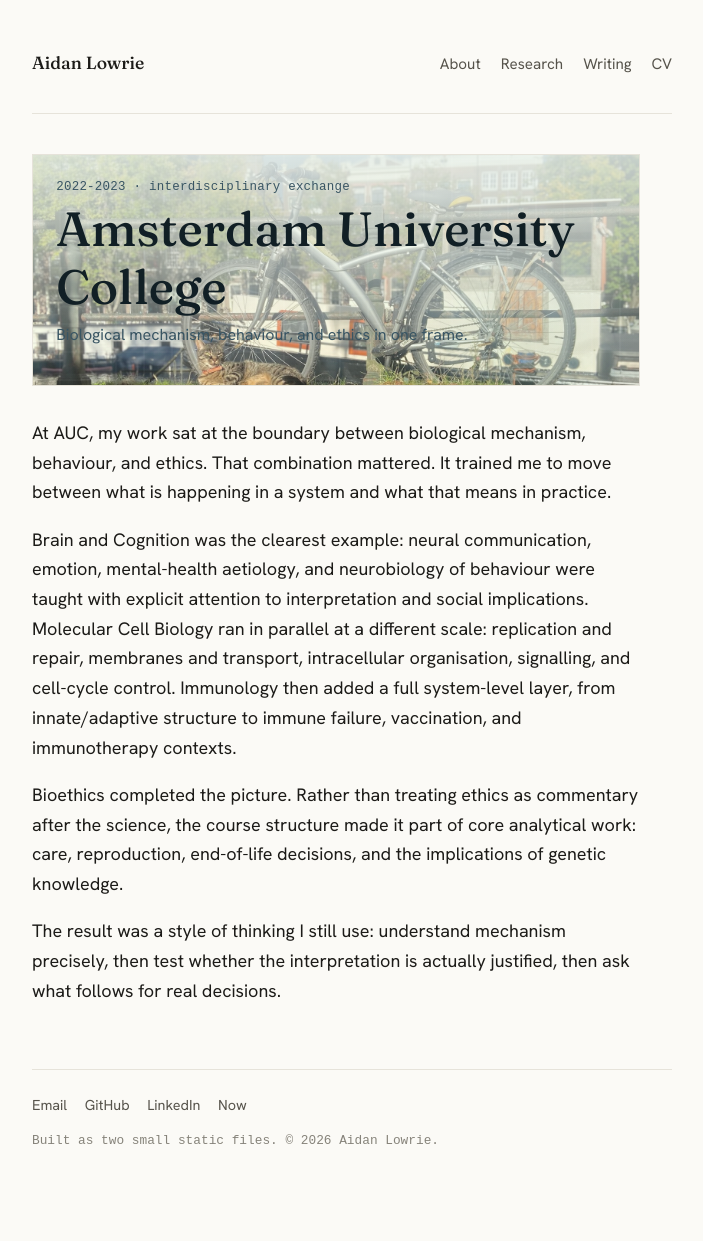
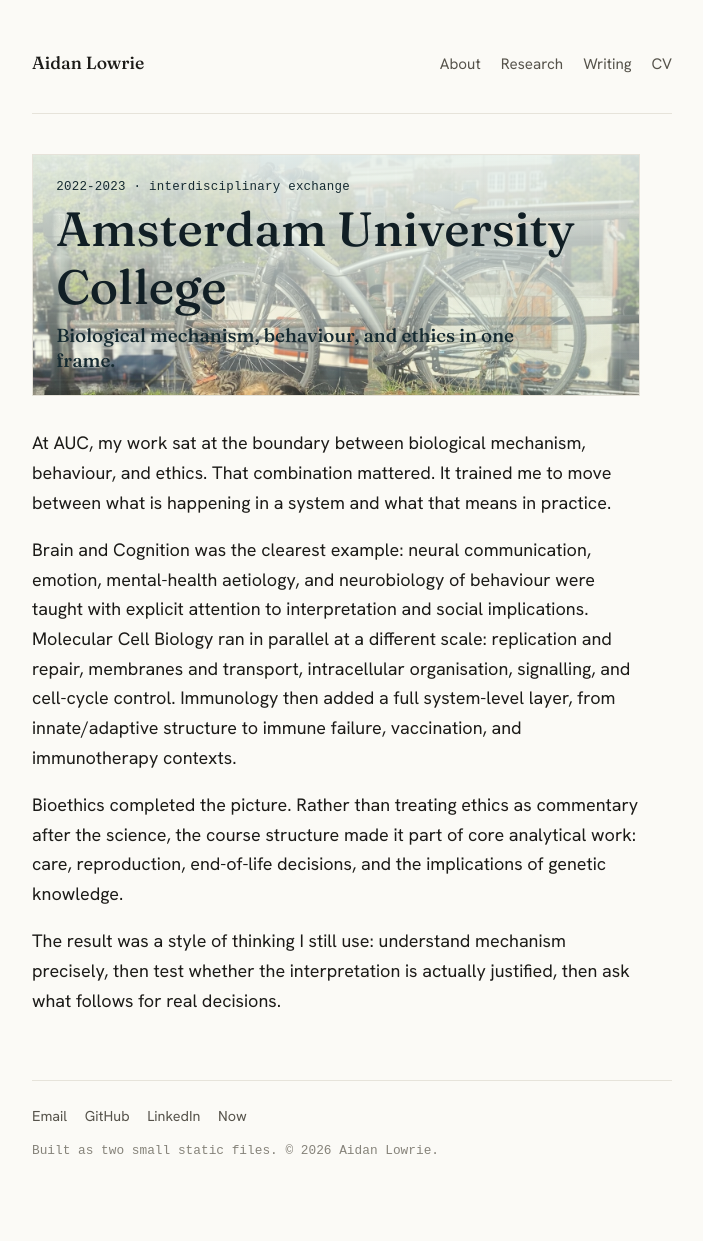
Before and after one commit to aidanlowrie/aidanlowrie.github.io, a Jekyll site: the page built from auc.md, in a window 1280 px wide. Shown: the whole page, without its empty margins (288-991 px from the left). Built offline with Jekyll 4.4.1, drawn with Linux system fonts in a browser that asks for light colours; some web fonts are replaced.

Commit message:
Improve AUC banner cache bust and text contrast

```diff
--- a/assets/css/style.scss
+++ b/assets/css/style.scss
@@ -123,8 +123,10 @@
   max-width:31rem;
   margin:0;
   color:var(--banner-muted, var(--muted));
-  font-size:1rem;
-  line-height:1.45;
+  font-family:var(--serif);
+  font-size:1.18rem;
+  font-weight:500;
+  line-height:1.35;
   text-shadow:var(--banner-shadow, none);
 }
 .page-banner--birmingham {
@@ -138,12 +140,12 @@
 }
 .page-banner--auc {
   --banner-ink:#111F25;
-  --banner-muted:#395563;
+  --banner-muted:#152A31;
   justify-content:flex-start;
 }
 .page-banner--auc::before {
   background:
-    linear-gradient(180deg, rgba(232, 241, 238, 0.9) 0%, rgba(232, 241, 238, 0.66) 45%, rgba(232, 241, 238, 0.12) 100%),
+    linear-gradient(180deg, rgba(232, 241, 238, 0.96) 0%, rgba(232, 241, 238, 0.76) 43%, rgba(232, 241, 238, 0.16) 100%),
     radial-gradient(circle at 82% 72%, rgba(25, 119, 126, 0.16), transparent 30%);
 }
 .page-banner--edinburgh {
--- a/auc.md
+++ b/auc.md
@@ -7,7 +7,7 @@
   theme: auc
   kicker: "2022-2023 · interdisciplinary exchange"
   summary: "Biological mechanism, behaviour, and ethics in one frame."
-  image: /assets/img/banner-auc.jpg
+  image: /assets/img/banner-auc-bike-cat.jpg
   position: "50% center"
 ---
 
```
Also changed, not shown: assets/img/banner-auc-bike-cat.jpg (added).
